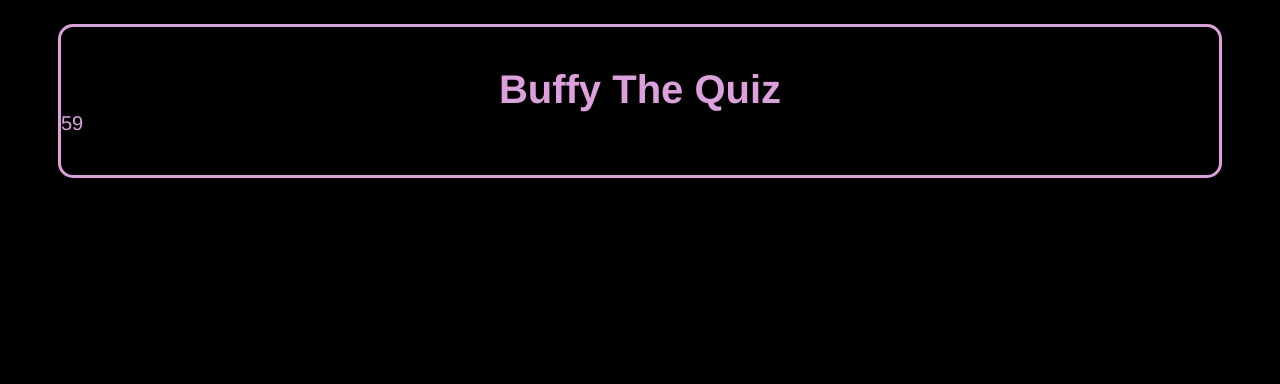
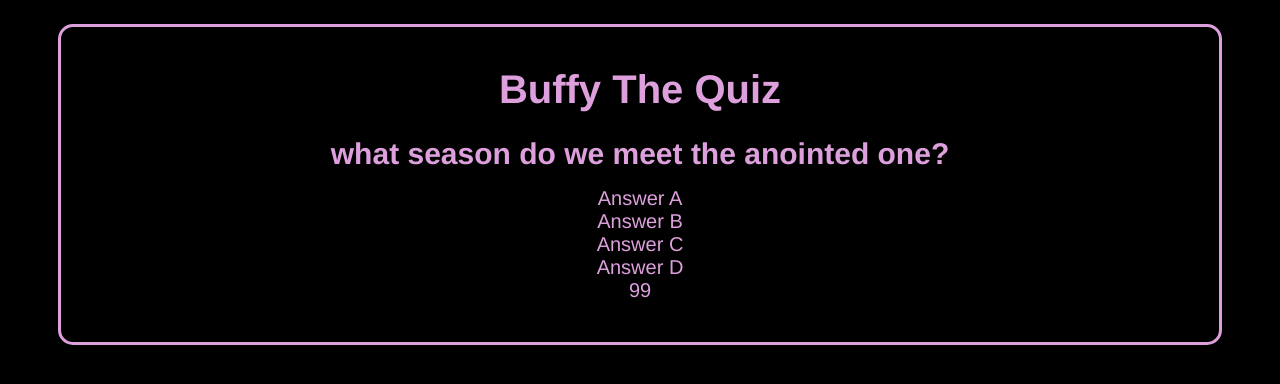
Before and after one commit to bouncingpiecodes/buffy-the-quiz, a plain HTML site: page index.html in a window 1280 px wide. Both pictures are taken after a click on the button "SLAY". Drawn offline with nearby package versions, Linux system fonts and the light colour scheme.

Commit message:
added the askQuestion function

```diff
--- a/index.html
+++ b/index.html
@@ -14,7 +14,15 @@
       <header>
         <h1>Buffy The Quiz</h1>
       </header>
-      <div class="timer">30</div>
+      <div class="questions hide">
+        <h2 id="question">this is the question</h2>
+
+        <p id="answer-a">answers</p>
+        <p id="answer-b">answers</p>
+        <p id="answer-c">answers</p>
+        <p id="answer-d">answers</p>
+      </div>
+      <div class="timer"></div>
       <div class="buttons">
         <button id="play-button" class="button">SLAY</button>
         <button id="vhs-button" class="button">View High Scores</button>
--- a/script.js
+++ b/script.js
@@ -4,15 +4,26 @@
   });
   document.getElementById("play-button").addEventListener("click", () => {
     $(".buttons").hide();
+    $(".timer").show();
+    $(".questions").removeClass("hide");
     startTimer();
+    askQuestion(currentIndex);
   });
 };
 function startTimer() {
-  var seconds = 60;
+  var seconds = 100;
   setInterval(function () {
     $(".timer").text(seconds);
     seconds = seconds - 1;
   }, 1000);
+}
+var currentIndex = 0;
+function askQuestion(index) {
+  $("#question").html(questions[index].question);
+  $("#answer-a").html(questions[index].answers[0]);
+  $("#answer-b").html(questions[index].answers[1]);
+  $("#answer-c").html(questions[index].answers[2]);
+  $("#answer-d").html(questions[index].answers[3]);
 }
 var questions = [
   {
--- a/style.css
+++ b/style.css
@@ -39,6 +39,28 @@
   justify-content: center;
 }
 
+.timer {
+  display: flex;
+  justify-content: center;
+}
+
+.questions {
+  display: flex;
+  justify-content: center;
+  margin: 0 auto;
+  flex-direction: column;
+  align-items: center;
+}
+
+p {
+  padding: 0;
+  margin: 0;
+}
+
+h2 {
+  margin-bottom: 16px;
+}
+
 .hide {
   display: none;
 }
```
